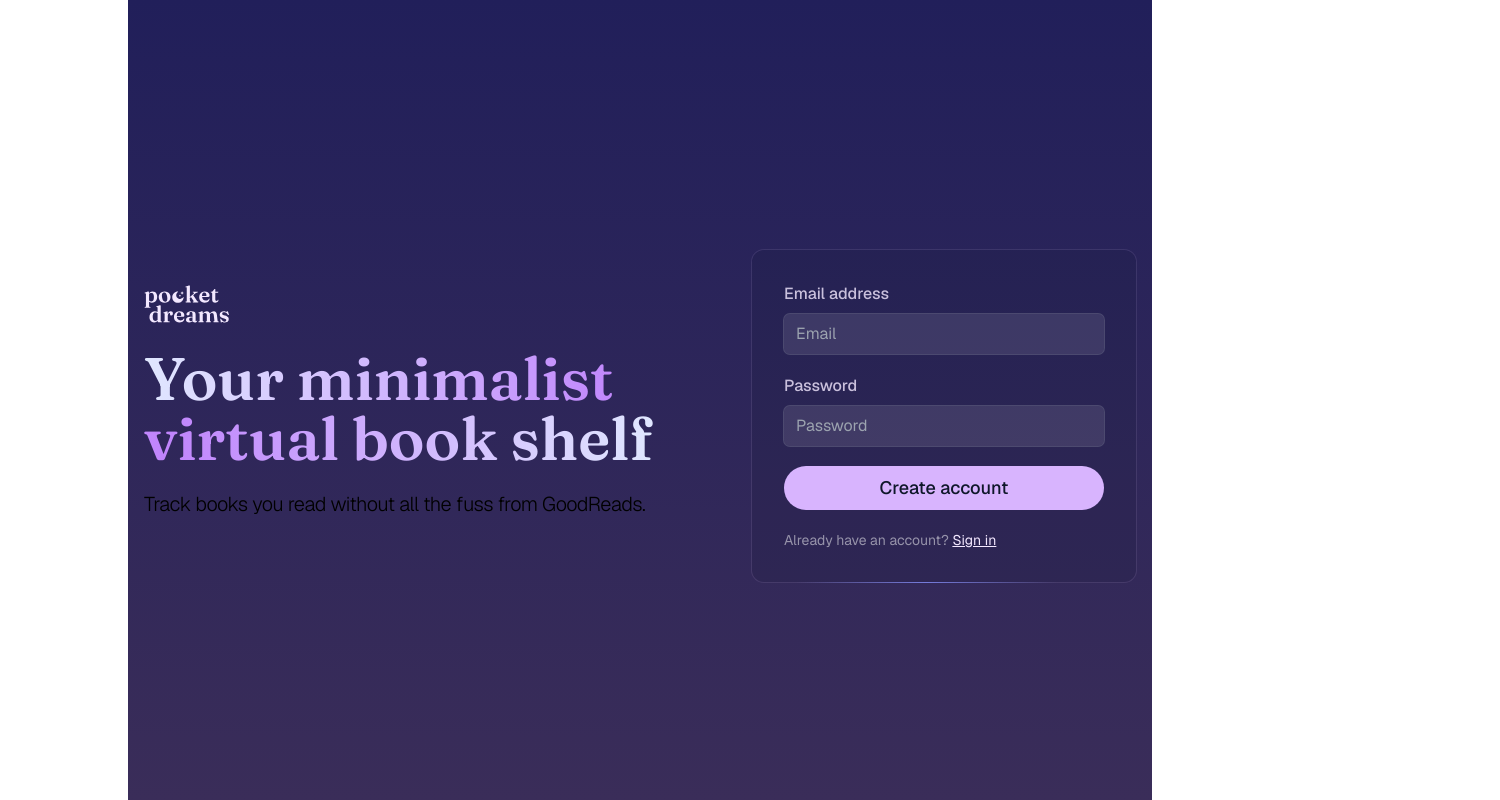
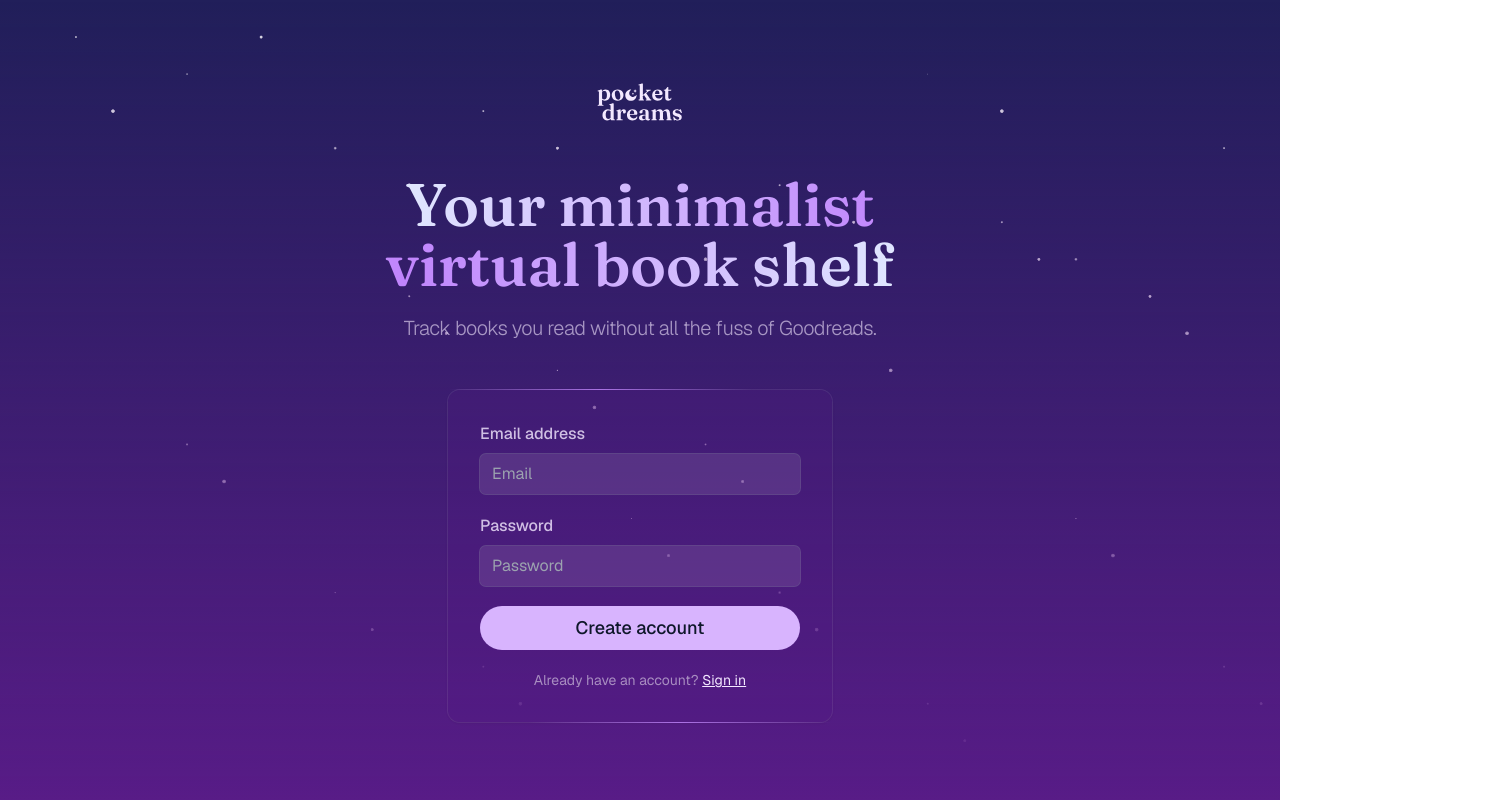
Before and after one commit to trishalim/pocket-dreams, a Next.js app: page / in a window 1280 px wide. Shown: the whole page, 1500 px wide, since content can reach past the window. Built offline with nearby package versions, Linux system fonts and the light colour scheme; no server answers.

Commit message:
redesign

```diff
--- a/app/(account)/login/page.tsx
+++ b/app/(account)/login/page.tsx
@@ -51,8 +51,7 @@ export default function Login({
         type="submit"
         variant="primary"
         formAction={signIn}
-        className="bg-green-700 rounded-md px-4 py-2 text-foreground mb-2"
-        pendingText="Signing In..."
+        pendingText="Signing in..."
       >
         Sign in
       </Button>
--- a/app/(account)/register/page.tsx
+++ b/app/(account)/register/page.tsx
@@ -60,7 +60,6 @@ export default function Register({
         type="submit"
         variant="primary"
         formAction={signUp}
-        className="border border-foreground/20 rounded-md px-4 py-2 text-foreground mb-2"
         pendingText="Signing Up..."
       >
         Sign up
--- a/app/globals.css
+++ b/app/globals.css
@@ -20,6 +20,7 @@
   }
 
   .bg-purple-gradient {
-    @apply bg-gradient-to-t from-[#3a2d59] to-[#211f5a] bg-fixed;
+    /*@apply bg-gradient-to-t from-[#3a2d59] to-[#211f5a] bg-fixed bg-cover;*/
+    @apply bg-gradient-to-b from-purple-950 to-purple-900 bg-fixed bg-cover;
   }
 }
--- a/components/LandingPage.tsx
+++ b/components/LandingPage.tsx
@@ -1,143 +1,51 @@
-import AuthButton from "@/components/AuthButton";
-import BookOpenIcon from "@/components/icons/BookOpenIcon";
-import StarOutlineIcon from "@/components/icons/StarOutlineIcon";
-import ViewColumnsIcon from "@/components/icons/ViewColumnsIcon";
-import Button from "@/components/Button";
 import Link from "next/link";
 import LogoIcon from "@/components/icons/LogoIcon";
 
-const StarrySky = ({ className }: { className?: string }) => (
-  <svg
-    width="1500"
-    height="800"
-    className={className}
-    viewBox="0 0 1920 1080"
-    xmlns="http://www.w3.org/2000/svg"
-  >
-    <defs>
-      <radialGradient
-        id="starGradient"
-        cx="50%"
-        cy="50%"
-        r="50%"
-        fx="50%"
-        fy="50%"
-      >
-        <stop offset="0%" style={{ stopColor: "white", stopOpacity: 1 }} />
-        <stop offset="100%" style={{ stopColor: "white", stopOpacity: 0 }} />
-      </radialGradient>
-      <radialGradient
-        id="brightStarGradient"
-        cx="50%"
-        cy="50%"
-        r="50%"
-        fx="50%"
-        fy="50%"
-      >
-        <stop offset="0%" style={{ stopColor: "white", stopOpacity: 1 }} />
-        <stop offset="70%" style={{ stopColor: "white", stopOpacity: 0.7 }} />
-        <stop offset="100%" style={{ stopColor: "white", stopOpacity: 0 }} />
-      </radialGradient>
-    </defs>
-    <rect width="100%" height="100%" fill="transparent" />
-    {/* Regular stars */}
-    <circle cx="50" cy="50" r="2" fill="url(#starGradient)" />
-    <circle cx="200" cy="100" r="1.5" fill="url(#starGradient)" />
-    <circle cx="400" cy="200" r="2.5" fill="url(#starGradient)" />
-    <circle cx="600" cy="150" r="2" fill="url(#starGradient)" />
-    <circle cx="800" cy="300" r="1.5" fill="url(#starGradient)" />
-    <circle cx="1000" cy="250" r="2" fill="url(#starGradient)" />
-    <circle cx="1200" cy="100" r="1" fill="url(#starGradient)" />
-    <circle cx="1400" cy="350" r="2.5" fill="url(#starGradient)" />
-    <circle cx="1600" cy="200" r="2" fill="url(#starGradient)" />
-    <circle cx="1800" cy="100" r="1.5" fill="url(#starGradient)" />
-    <circle cx="200" cy="600" r="2" fill="url(#starGradient)" />
-    <circle cx="400" cy="800" r="1.5" fill="url(#starGradient)" />
-    <circle cx="600" cy="900" r="2" fill="url(#starGradient)" />
-    <circle cx="800" cy="700" r="1" fill="url(#starGradient)" />
-    <circle cx="1000" cy="800" r="2.5" fill="url(#starGradient)" />
-    <circle cx="1200" cy="950" r="2" fill="url(#starGradient)" />
-    <circle cx="1400" cy="700" r="1.5" fill="url(#starGradient)" />
-    <circle cx="1600" cy="900" r="2" fill="url(#starGradient)" />
-    <circle cx="1800" cy="800" r="1.5" fill="url(#starGradient)" />
-    <circle cx="500" cy="400" r="2" fill="url(#starGradient)" />
-    <circle cx="700" cy="500" r="1.5" fill="url(#starGradient)" />
-    <circle cx="900" cy="600" r="2" fill="url(#starGradient)" />
-    <circle cx="1100" cy="450" r="2.5" fill="url(#starGradient)" />
-    <circle cx="1300" cy="300" r="2" fill="url(#starGradient)" />
-    <circle cx="1500" cy="400" r="1.5" fill="url(#starGradient)" />
-    <circle cx="1700" cy="350" r="2" fill="url(#starGradient)" />
-    <circle cx="1900" cy="500" r="2.5" fill="url(#starGradient)" />
-    {/* Brighter stars */}
-    <circle cx="100" cy="150" r="3" fill="url(#brightStarGradient)" />
-    <circle cx="300" cy="50" r="2.5" fill="url(#brightStarGradient)" />
-    <circle cx="500" cy="250" r="3" fill="url(#brightStarGradient)" />
-    <circle cx="700" cy="200" r="2.5" fill="url(#brightStarGradient)" />
-    <circle cx="900" cy="350" r="3" fill="url(#brightStarGradient)" />
-    <circle cx="1100" cy="300" r="2.5" fill="url(#brightStarGradient)" />
-    <circle cx="1300" cy="150" r="3" fill="url(#brightStarGradient)" />
-    <circle cx="1500" cy="400" r="2.5" fill="url(#brightStarGradient)" />
-    <circle cx="1700" cy="300" r="3" fill="url(#brightStarGradient)" />
-    <circle cx="1900" cy="200" r="2.5" fill="url(#brightStarGradient)" />
-    <circle cx="250" cy="650" r="3" fill="url(#brightStarGradient)" />
-    <circle cx="450" cy="850" r="2.5" fill="url(#brightStarGradient)" />
-    <circle cx="650" cy="950" r="3" fill="url(#brightStarGradient)" />
-    <circle cx="850" cy="750" r="2.5" fill="url(#brightStarGradient)" />
-    <circle cx="1050" cy="850" r="3" fill="url(#brightStarGradient)" />
-    <circle cx="1250" cy="1000" r="2.5" fill="url(#brightStarGradient)" />
-    <circle cx="1450" cy="750" r="3" fill="url(#brightStarGradient)" />
-    <circle cx="1650" cy="950" r="2.5" fill="url(#brightStarGradient)" />
-    <circle cx="1850" cy="850" r="3" fill="url(#brightStarGradient)" />
-    <circle cx="550" cy="450" r="2.5" fill="url(#brightStarGradient)" />
-    <circle cx="750" cy="550" r="3" fill="url(#brightStarGradient)" />
-    <circle cx="950" cy="650" r="2.5" fill="url(#brightStarGradient)" />
-    <circle cx="1150" cy="500" r="3" fill="url(#brightStarGradient)" />
-    <circle cx="1350" cy="350" r="2.5" fill="url(#brightStarGradient)" />
-    <circle cx="1550" cy="450" r="3" fill="url(#brightStarGradient)" />
-    <circle cx="1750" cy="400" r="2.5" fill="url(#brightStarGradient)" />
-    <circle cx="1950" cy="550" r="3" fill="url(#brightStarGradient)" />
-  </svg>
-);
 export default function LandingPage() {
   return (
-    <>
-      <StarrySky className="absolute -top-64 left-0 -z-10" />
-      <div className="py-4 max-w-5xl mx-auto px-4 lg:flex gap-12 items-center bg-purple-gradient lg:min-h-screen">
+    <div className="bg-purple-950">
+      <div className="bg-[url('/images/stars.svg')]">
+        <div className="bg-gradient-to-t from-purple-900 to-transparent bg-fixed bg-cover bg-no-repeat bg-center bg-cover">
+          <div className="min-h-screen z-10 py-4 max-w-5xl mx-auto px-4 text-center flex flex-col items-center gap-6 justify-center max-w-4xl md:gap-12">
+            <LogoIcon className="mx-auto text-purple-100 h-12 w-auto"></LogoIcon>
             <div>
-          <LogoIcon className="text-purple-100 h-12 w-auto mb-12 lg:mb-5"></LogoIcon>
-          <h1 className="font-serif font-semibold inline text-5xl lg:text-6xl text-gradient">
-            Your minimalist{" "}
-            <span className="whitespace-nowrap">virtual book shelf</span>
+              <h1 className="font-serif font-semibold inline text-4xl sm:text-5xl lg:text-6xl text-gradient">
+                Your minimalist
+                <br /> virtual book shelf
               </h1>
-          <p className="mt-5 text-xl tracking-tight font-light leading-relaxed">
-            Track books you read without all the fuss from GoodReads.
+              <p className="text-center mt-5 sm:text-xl text-purple-100/60 tracking-tight font-light leading-relaxed">
+                Track books you read without all the fuss of Goodreads.
               </p>
             </div>
 
-        <form className="mt-8 relative flex flex-col gap-5 max-w-sm w-full lg:p-8 lg:bg-slate-900/10 lg:ring-1 lg:ring-purple-200/10 lg:rounded-xl">
-          <div className="absolute -bottom-px left-11 right-20 h-px bg-gradient-to-r from-indigo-400/0 via-indigo-400/80 to-indigo-400/0 hidden lg:block"></div>
+            <form className="shadow relative flex flex-col gap-5 max-w-sm w-full p-5 sm:p-8 bg-purple-900/20 ring-1 ring-purple-200/10 rounded-xl">
+              <div className="absolute -top-px left-0 right-20 h-px bg-gradient-to-r from-purple-400/0 via-purple-400/80 to-purple-400/0"></div>
+              <div className="absolute -bottom-px left-20 right-0 h-px bg-gradient-to-r from-purple-400/0 via-purple-400/80 to-purple-400/0"></div>
               <div className="grid gap-2">
-            <label htmlFor="email" className="font-medium text-purple-100/80">
+                <label
+                  htmlFor="email"
+                  className="text-left font-medium text-purple-100/80"
+                >
                   Email address
                 </label>
                 <input
                   type="email"
                   placeholder="Email"
-              className="w-full rounded-md ring-1 ring-gray-400/30 px-3 py-2 bg-white/10"
+                  className="w-full rounded-md ring-1 ring-gray-400/30 px-3 py-2 bg-white/10 focus:outline-none focus:ring-2 focus:ring-purple-200 text-white"
                 />
               </div>
 
               <div className="grid gap-2">
                 <label
                   htmlFor="password"
-              className="font-medium text-purple-100/80"
+                  className="text-left font-medium text-purple-100/80"
                 >
                   Password
                 </label>
                 <input
                   type="password"
                   placeholder="Password"
-              className="w-full rounded-md ring-1 ring-gray-400/30 px-3 py-2 bg-white/10"
+                  className="w-full rounded-md ring-1 ring-gray-400/30 px-3 py-2 bg-white/10 focus:outline-none focus:ring-2 focus:ring-purple-200 text-white"
                 />
               </div>
               <button
@@ -155,6 +63,8 @@ export default function LandingPage() {
               </p>
             </form>
           </div>
-    </>
+        </div>
+      </div>
+    </div>
   );
 }
--- a/components/SearchForm.tsx
+++ b/components/SearchForm.tsx
@@ -15,14 +15,14 @@ export default function SearchForm({
 
   return (
     <Container className="!py-0">
-      <div className="px-4 py-20 bg-purple-gradient rounded-2xl">
-        <h2 className="text-center font-serif text-2xl md:text-4xl lg:text-5xl lg:leading-relaxed font-semibold text-gradient mb-5">
-          What have you read lately?
+      <div className="-mx-4 px-4 py-20 bg-purple-gradient lg:mx-0 lg:rounded-2xl">
+        <h2 className="text-center font-serif text-4xl leading-normal lg:text-5xl lg:leading-relaxed font-semibold text-gradient mb-5">
+          What have you <span className="whitespace-nowrap">read lately?</span>
         </h2>
         <form
           action={`/search?q=${searchQuery}`}
           method="get"
-          className={`${className} flex gap-3`}
+          className={`${className} flex gap-5 md:gap-3`}
         >
           <label htmlFor="q" className="sr-only">
             Search
@@ -32,7 +32,7 @@ export default function SearchForm({
             <input
               type="text"
               placeholder="Search books"
-              className="w-full rounded-full text-lg ring-1 ring-gray-400/30 pl-6 pr-32 text-xl py-4 bg-white text-slate-800 focus:outline-none focus:ring-2 focus:ring-purple-200"
+              className="w-full rounded-full text-lg ring-1 ring-gray-400/30 pl-6 pr-32 md:text-xl py-4 bg-white text-slate-800 focus:outline-none focus:ring-2 focus:ring-purple-200"
               value={searchQuery}
               name="q"
               required
```
Also changed, not shown: public/images/stars.svg (added). Lines whose indentation alone changed are shown as unchanged.
